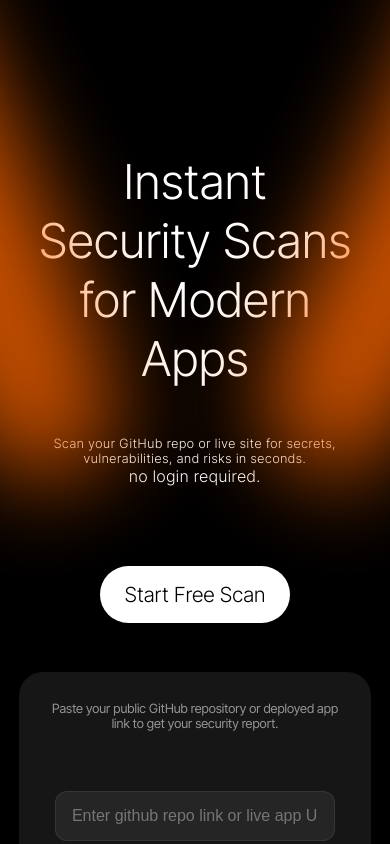
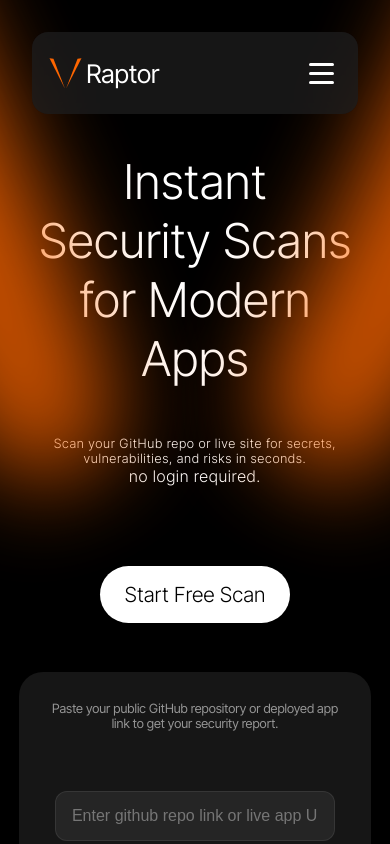
Before and after one commit to Json604/Raptor_frontend, a React (Vite) app: page / in a window 390 px wide. Shown: the top 844 px of the page. Built offline with nearby package versions, Linux system fonts and the light colour scheme.

Commit message:
full res achieved

```diff
--- a/src/App.css
+++ b/src/App.css
@@ -130,15 +130,16 @@ input:focus {
 
 /* OTHER DEVICES */
 @media(max-width: 1420px){
-    .heading{font-size: 4.5rem;margin-left: 2rem;margin-right: 2rem;}
+    .heading{font-size: 4.5rem;margin-left: 2rem;margin-right: 2rem; margin-left: 10rem;margin-right: 10rem;}
 }
-@media(max-width: 992px){
+@media(max-width: 1022px){
     .container1{min-height: 65vh;}
     .heading{font-size: 3rem;margin-left: 2rem;margin-right: 2rem;}
     .subheading{font-size: 0.8rem; margin:0 1.5rem 0 1.5rem}
     .subHighlight{font-size: 1rem;}
     .box2{margin-top: 5rem;}
     .scanBtn{font-size: 1.3rem;}
+    .container2{min-height: 78vh;}
     .contentBox{margin: 1.2rem;}
     .contentBoxHeading{font-size: 0.8rem; margin: 1.8rem;}
     .gitANDsite{flex-direction: column; gap: 1rem; margin-left: 3rem;margin-right: 3rem;}
--- a/src/components/Navbar.tsx
+++ b/src/components/Navbar.tsx
@@ -1,19 +1,47 @@
 import './components.css'
 import logo from '../assets/logo.svg'
+import { useState } from 'react'
 
 function Navbar() {
+    const [isMenuOpen, setIsMenuOpen] = useState(false)
+
+    const toggleMenu = () => {
+        setIsMenuOpen(!isMenuOpen)
+    }
+
     return(
         <div className='navbar'>
             <a href='#home' className='brand'>
                 <img src={logo} width={35} height={35} alt='logo'/>
                 <p style={{fontSize:'1.6rem'}}>Raptor</p>
             </a>
-            <div className='sections'>
+
+            {/* Desktop Menu */}
+            <div className='sections desktop-menu'>
                 <a href='#why'>Why</a>
                 <a href='#tools'>Tools</a>
                 <a href='contact'>Contact</a>
             </div>
-            <div className='signin'>Sign-up</div>
+
+            {/* Desktop Sign-in */}
+            <div className='signin desktop-signin'>Sign-up</div>
+
+            {/* Mobile Hamburger Menu */}
+            <div className='hamburger' onClick={toggleMenu}>
+                <span className={`hamburger-line ${isMenuOpen ? 'open' : ''}`}></span>
+                <span className={`hamburger-line ${isMenuOpen ? 'open' : ''}`}></span>
+                <span className={`hamburger-line ${isMenuOpen ? 'open' : ''}`}></span>
+            </div>
+
+            {/* Mobile Menu */}
+            {isMenuOpen && (
+                <div className='mobile-menu'>
+                    <a href='#why' onClick={() => setIsMenuOpen(false)}>Why</a>
+                    <a href='#tools' onClick={() => setIsMenuOpen(false)}>Tools</a>
+                    <a href='contact' onClick={() => setIsMenuOpen(false)}>Contact</a>
+                    <div className='mobile-signin'>Sign-up</div>
+                </div>
+            )}
         </div>
     )
 }
--- a/src/components/components.css
+++ b/src/components/components.css
@@ -60,6 +60,114 @@ a{
   transform: rotate(25deg) scaleY(1.2);
 }
 
+/* Hamburger Menu Styles */
+.hamburger {
+  display: none;
+  flex-direction: column;
+  cursor: pointer;
+  padding: 0.5rem;
+}
+
+.hamburger-line {
+  width: 25px;
+  height: 3px;
+  background-color: white;
+  margin: 3px 0;
+  transition: 0.3s;
+  border-radius: 2px;
+}
+
+.hamburger-line.open:nth-child(1) {
+  transform: rotate(-45deg) translate(-5px, 6px);
+}
+
+.hamburger-line.open:nth-child(2) {
+  opacity: 0;
+}
+
+.hamburger-line.open:nth-child(3) {
+  transform: rotate(45deg) translate(-5px, -6px);
+}
+
+/* Mobile Menu */
+.mobile-menu {
+  position: absolute;
+  top: 100%;
+  right: 0;
+  background-color: rgba(30, 30, 30, 0.95);
+  backdrop-filter: blur(1rem);
+  border-radius: 0.5rem;
+  padding: 1rem;
+  display: flex;
+  flex-direction: column;
+  gap: 1rem;
+  min-width: 200px;
+  z-index: 1000;
+  box-shadow: 0 4px 12px rgba(0, 0, 0, 0.3);
+}
+
+.mobile-menu a {
+  font-size: 1.1rem;
+  font-weight: 500;
+  text-decoration: none;
+  color: white;
+  transition: color 0.3s ease;
+  padding: 0.5rem;
+  border-radius: 0.25rem;
+}
+
+.mobile-menu a:hover {
+  color: #FF6600;
+  background-color: rgba(255, 102, 0, 0.1);
+}
+
+.mobile-signin {
+  background-color: rgba(40, 40, 40, 0.88);
+  padding: 0.75rem 1rem;
+  border-radius: 0.5rem;
+  font-size: 1rem;
+  text-align: center;
+  color: white;
+  cursor: pointer;
+  transition: all 0.3s ease;
+}
+
+.mobile-signin:hover {
+  background-color: rgba(255, 102, 0, 0.2);
+  color: #FF6600;
+}
+
+/* Responsive Design */
+@media (max-width: 778px) {
+  .desktop-menu,
+  .desktop-signin {
+    display: none;
+  }
+
+  .hamburger {
+    display: flex;
+  }
+
+  .navbar {
+    left: 2rem;
+    right: 2rem;
+    padding-left: 1rem;
+    padding-right: 1rem;
+  }
+}
+
+@media (min-width: 779px) {
+  .hamburger,
+  .mobile-menu {
+    display: none;
+  }
+
+  .desktop-menu,
+  .desktop-signin {
+    display: flex;
+  }
+}
+
 @media (max-width: 768px) {
   .beam{top: -30vh;}
   .left-beam{left: -10rem;}
--- a/src/main.tsx
+++ b/src/main.tsx
@@ -8,7 +8,7 @@ import BgBeam from './components/BgBeam.tsx'
 createRoot(document.getElementById('root')!).render(
   <StrictMode>
     <BgBeam />
-    {/* <Navbar /> */}
+    <Navbar />
     <App />
   </StrictMode>,
 )
```
